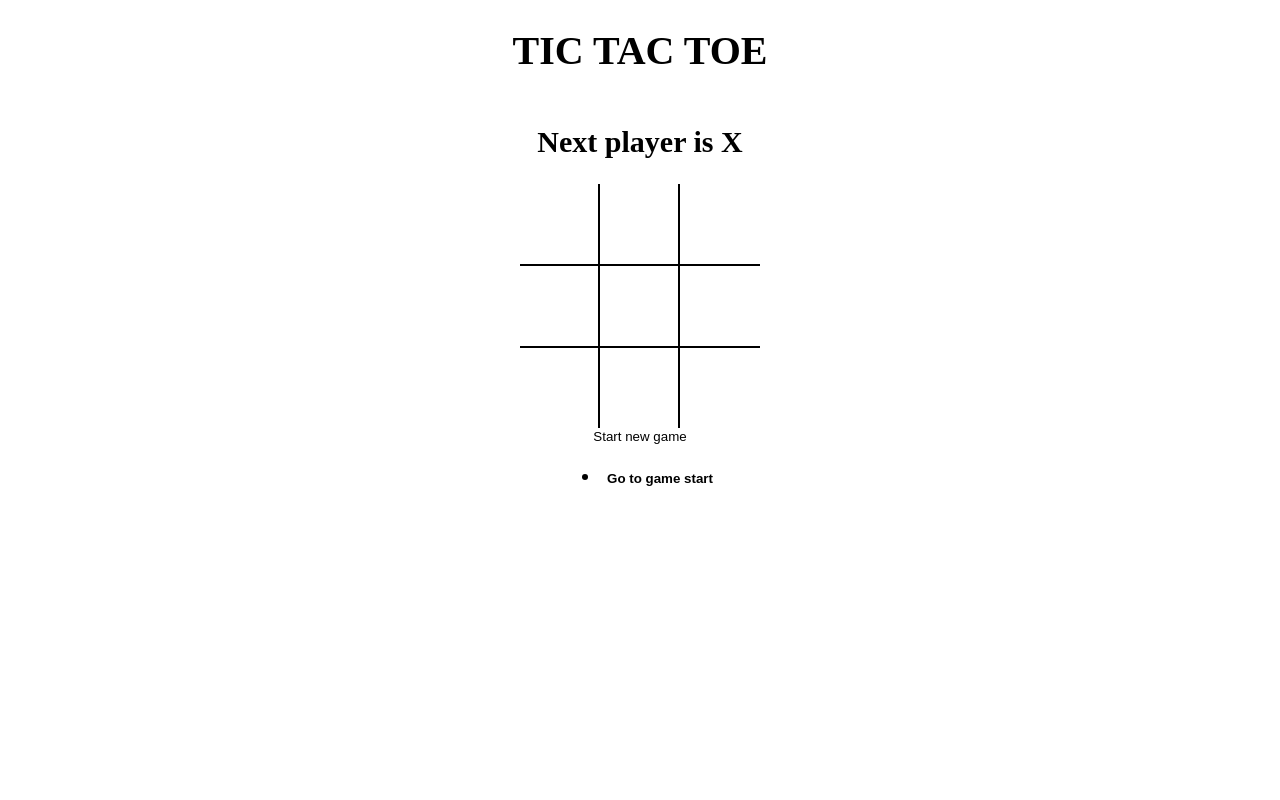
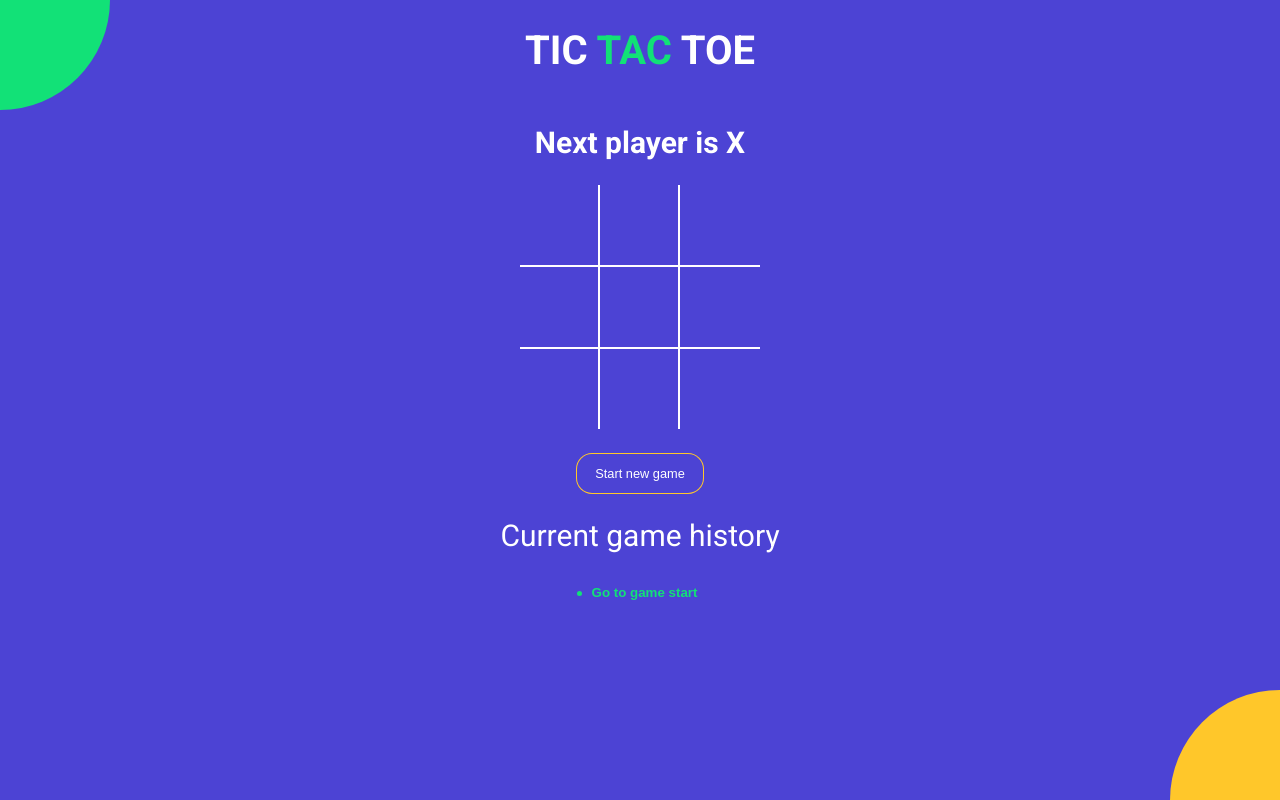
Before and after one commit to Krish-Sinha/tictactoe, a React (Vite) app: page / in a window 1280 px wide. Built offline with nearby package versions, Linux system fonts and the light colour scheme.

Commit message:
styled the entire app

```diff
--- a/index.html
+++ b/index.html
@@ -1,7 +1,15 @@
 <!DOCTYPE html>
 <html>
   <head>
+    <meta charset="UTF-8" />
+    <meta name="viewport" content="width=device-width, initial-scale=1.0" />
+    <meta http-equiv="X-UA-Compatible" content="ie=edge" />
+    <link
+      href="https://fonts.googleapis.com/css?family=Roboto:300,400,700&display=swap"
+      rel="stylesheet"
+    />
     <title>TIC TAC TOE</title>
+
   </head>
   <body>
     <div id="root"></div>
--- a/src/App.jsx
+++ b/src/App.jsx
@@ -48,17 +48,25 @@
 
   return (
     <div className="app">
-      <h1>TIC TAC TOE</h1>
+      <h1>
+        TIC <span className="text-green">TAC</span> TOE
+      </h1>
       <StatusMessage winner={winner} current={current} />
       <Board
         board={current.board}
         handleSquareClick={handleSquareClick}
         winningSquares={winningSquares}
       />
-      <button type="button" onClick={onNewGame}>
+      <button
+        type="button"
+        onClick={onNewGame}
+        className={`btn-reset ${winner ? 'active' : ''}`}
+      >
         Start new game
       </button>
+      <h2 style={{ fontWeight: 'normal' }}>Current game history</h2>
       <History history={history} moveTo={moveTo} currentMove={currentMove} />
+      <div className="bg-balls" />
     </div>
   );
 };
--- a/src/Components/History.jsx
+++ b/src/Components/History.jsx
@@ -1,26 +1,27 @@
-import React from 'react'
+import React from 'react';
 
-const History = ({history, moveTo,currentMove}) => {
+const History = ({ history, moveTo, currentMove }) => {
   return (
-    <ul>
-        {
-            history.map((_,move)=>{
-                return <li key={move}>
-                    <button
-                    style={{
-                      fontWeight:move === currentMove ? 'bold' : 'normal',
-                    }}
-                    type="button" onClick={() =>{
-                      moveTo=(move);
-                    }}>
-                      {move === 0 ? `Go to game start`: `Go to move #${move}`}
-                      </button>
-                </li>
-            })
-        }
+    <div className="history-wrapper">
+      <ul className="history">
+        {history.map((_, move) => {
+          return (
+            <li key={move}>
+              <button
+                className={`btn-move ${move === currentMove ? 'active' : ''}`}
+                type="button"
+                onClick={() => {
+                  moveTo(move);
+                }}
+              >
+                {move === 0 ? 'Go to game start' : `Go to move #${move}`}
+              </button>
+            </li>
+          );
+        })}
+      </ul>
+    </div>
+  );
+};
 
-    </ul>
-  )
-}
-
-export default History
+export default History;
--- a/src/Components/Square.jsx
+++ b/src/Components/Square.jsx
@@ -4,9 +4,10 @@
   return (
     <button
       type="button"
-      className="square"
       onClick={onClick}
-      style={{ fontWeight: isWinningSquare ? 'bold' : 'normal' }}
+      className={`square ${isWinningSquare ? 'winning' : ''} ${
+        value === 'X' ? 'text-green' : 'text-orange'
+      }`}
     >
       {value}
     </button>
--- a/src/styles/root.scss
+++ b/src/styles/root.scss
@@ -1,4 +1,12 @@
+
+$green: #12e177;
+$orange: #ffc72a;
+$blue: #4c43d4;
+
 body {
+  font-family: 'Roboto', sans-serif;
+  background-color: $blue;
+  color: #fff;
   padding: 0;
   margin: 0;
 }
@@ -19,18 +27,83 @@
   align-items: center;
 }
 
+.text-green {
+  color: $green;
+}
+
+.text-orange {
+  color: $orange;
+}
+
+.history-wrapper {
+  width: 300px;
+  text-align: center;
+  margin-bottom: 20px;
+  .history {
+    display: inline-block;
+    padding: 0;
+    margin: 0;
+    li {
+      list-style: none;
+      text-align: left;
+      &:before {
+        content: '';
+        border-radius: 50%;
+        display: inline-block;
+        height: 5px;
+        width: 5px;
+        background-color: $green;
+        margin-right: 4px;
+        margin-bottom: 1px;
+      }
+
+      .btn-move {
+    	  color: #fff;
+        &.active {
+          font-weight: bold;
+          color: $green;
+        }
+      }
+    }
+  }
+}
+
+.status-message {
+	margin-bottom: 30px;
+	font-size: 1.2rem;
+	font-weight: lighter;
+	span {
+	  font-weight: normal;
+	}
+}
+
+.btn-reset {
+  font-size: 0.8rem;
+  color: #fff;
+  border-radius: 15px;
+  padding: 12px 18px;
+  margin-top: 25px;
+  transition: all 0.2s;
+  background-color: $blue;
+  box-shadow: 0px 0px 0px 1px $orange;
+  &.active {
+    background-color: $orange;
+    box-shadow: none;
+  }
+}
+
 .board {
   .board-row {
     display: flex;
     flex-direction: row;
-      border-bottom: 2px solid #000;
+    border-bottom: 2px solid #fff;
     &:last-child {
       border-bottom: none;
     }
     .square {
       width: 80px;
       height: 80px;
-        border-right: 2px solid #000;
+      border-right: 2px solid #fff;
       font-size: 2.5rem;
       padding: 0;
       overflow: hidden;
@@ -38,6 +111,63 @@
       &:last-child {
         border-right: none;
       }
+      &.winning {
+			  animation: scaleText 1.4s infinite;
+			  @keyframes scaleText {
+			    0% {
+			      transform: 2.5rem;
+			    }
+			    50% {
+			      font-size: 3.5rem;
+			    }
+			    100% {
+			      font-size: 2.5rem;
 			    }
 			  }
 			}
+    }
+  }
+}
+
+.bg-balls {
+  position: fixed;
+  top: 0;
+  left: 0;
+  right: 0;
+  bottom: 0;
+  min-width: 100%;
+  z-index: -1;
+
+  &:before,
+  &:after {
+    content: '';
+    position: absolute;
+    width: 150px;
+    height: 150px;
+    border-radius: 50%;
+  }
+
+  &:before {
+    background-color: $orange;
+    right: -75px;
+    bottom: -75px;
+    @media screen and (min-width: 476px) {
+      width: 220px;
+      height: 220px;
+      right: -110px;
+      bottom: -110px;
+    }
+  }
+
+  &:after {
+    background-color: $green;
+    top: -75px;
+    left: -75px;
+    @media screen and (min-width: 476px) {
+      width: 220px;
+      height: 220px;
+      top: -110px;
+      left: -110px;
+    }
+  }
+}
```
Lines whose indentation alone changed are shown as unchanged.
